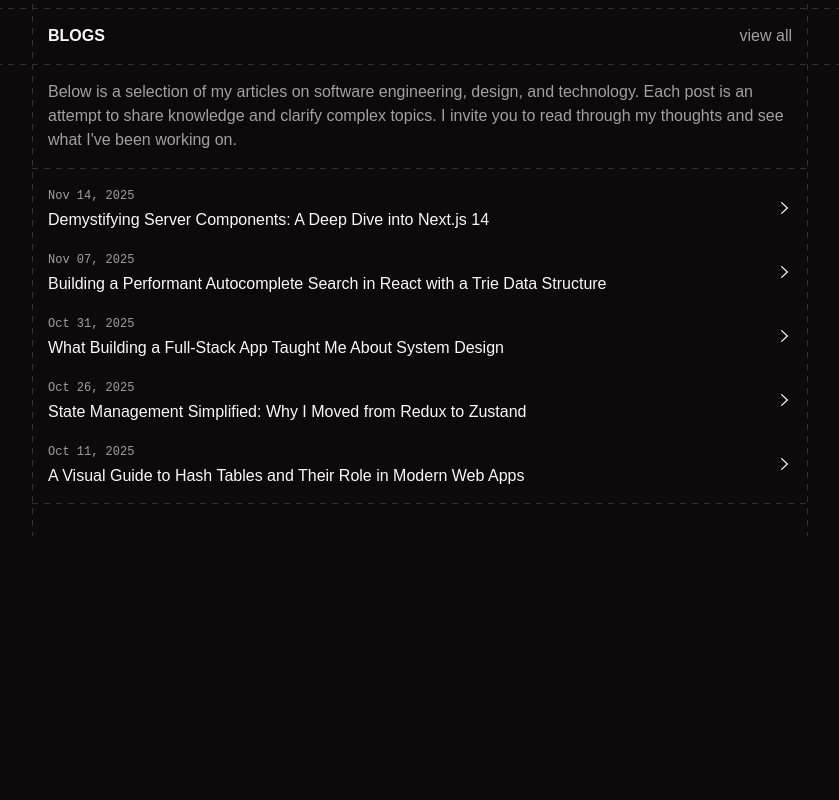
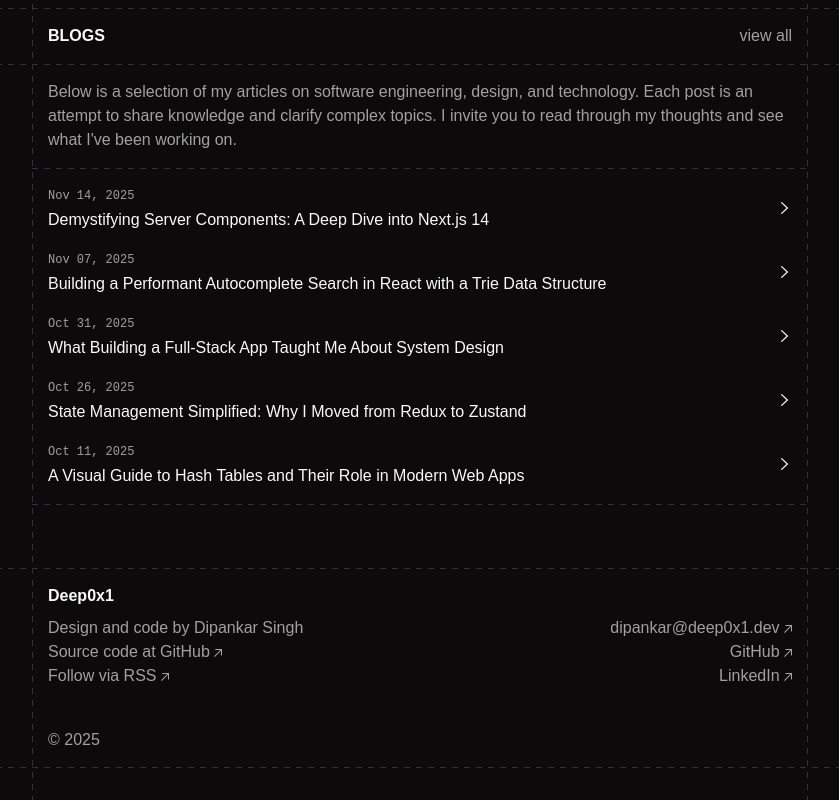
Before and after one commit to deep0x1/deep0x1-dev, a website built with Vite: page static-template/index.html in a window 1280 px wide. Shown: the part 1244-2044 px from the top of the page, without its empty margins (220-1059 px from the left). Before the commit the page ends 1780 px from the top, so only its background shows below. Built offline with nearby package versions, Linux system fonts and the light colour scheme.

Commit message:
feat: Add footer component

```diff
--- a/static-template/index.html
+++ b/static-template/index.html
@@ -181,6 +181,29 @@
       </ul>
     </div>
 
+    <div class="block gap-block--big"></div>
+
+    <footer class="block block-fs footer" id="footer">
+      <div class="footer-header">
+        <div class="footer-header__heading">Deep0x1</div>
+        <div class="footer-header__body">
+          <div class="footer-header__content">
+            <a href="#" class="footer-header__link">Design and code by Dipankar Singh</a>
+            <a href="#" class="footer-header__link">Source code at GitHub <img src="./src/assets/icons/redirect.svg" alt="redirect"></a>
+            <a href="#" class="footer-header__link">Follow via RSS <img src="./src/assets/icons/redirect.svg" alt="redirect"></a>
+          </div>
+          <div class="footer-header__socials">
+            <a href="#" class="footer-header__link">dipankar@deep0x1.dev <img src="./src/assets/icons/redirect.svg" alt="redirect"></a>
+            <a href="#" class="footer-header__link">GitHub <img src="./src/assets/icons/redirect.svg" alt="redirect"></a>
+            <a href="#" class="footer-header__link">LinkedIn <img src="./src/assets/icons/redirect.svg" alt="redirect"></a>
+          </div>
+        </div>
+      </div>
+      <div class="footer-foot">
+        <div class="footer-foot__copyright">© 2025</div>
+      </div>
+    </footer>
+
   </div>
 
   <script type="module" src="/src/main.js"></script>
--- /dev/null
+++ b/static-template/src/sass/components/_footer.scss
@@ -0,0 +1,87 @@
+@use "../utils";
+
+.footer {
+  flex-direction: column;
+  align-items: flex-start;
+  justify-content: flex-start;
+  gap: 2.5rem;
+}
+
+.footer-header {
+  width: 100%;
+  display: flex;
+  flex-direction: column;
+  align-items: flex-start;
+  justify-content: flex-start;
+  gap: 0.5rem;
+}
+
+.footer-header__heading {
+  font-size: 1rem;
+  font-weight: 600;
+  line-height: 1.5rem;
+  color: var(--fg-900);
+}
+
+.footer-header__body {
+  width: 100%;
+  display: flex;
+  flex-direction: column;
+  align-items: flex-start;
+  justify-content: space-between;
+  gap: 1rem;
+
+  @include utils.mq("md") {
+    flex-direction: row;
+  }
+}
+
+.footer-header__content {
+  width: 100%;
+  display: flex;
+  flex-direction: column;
+  align-items: flex-start;
+  justify-content: flex-start;
+}
+
+.footer-header__socials {
+  width: 100%;
+  display: flex;
+  flex-direction: column;
+  align-items: flex-end;
+  justify-content: flex-start;
+}
+
+.footer-header__link {
+  font-size: 1rem;
+  font-weight: 400;
+  line-height: 1.5rem;
+  text-decoration: none;
+  color: var(--fg-100);
+
+  img {
+    width: 0.5rem;
+    height: 0.5rem;
+    object-fit: contain;
+    object-position: center;
+  }
+
+  &:hover {
+    color: var(--fg-900);
+    text-decoration: underline;
+
+  }
+}
+
+.footer-foot {
+  display: flex;
+  align-items: flex-start;
+  justify-content: flex-start;
+}
+
+.footer-foot__copyright {
+  font-size: 1rem;
+  font-weight: 400;
+  line-height: 24px;
+  color: var(--fg-100);
+}
--- a/static-template/src/sass/components/_index.scss
+++ b/static-template/src/sass/components/_index.scss
@@ -5,3 +5,4 @@
 @forward "block-href";
 @forward "block-card";
 @forward "block-card-blog";
+@forward "footer";
```
Also changed, not shown: static-template/src/assets/icons/redirect.svg (added).
